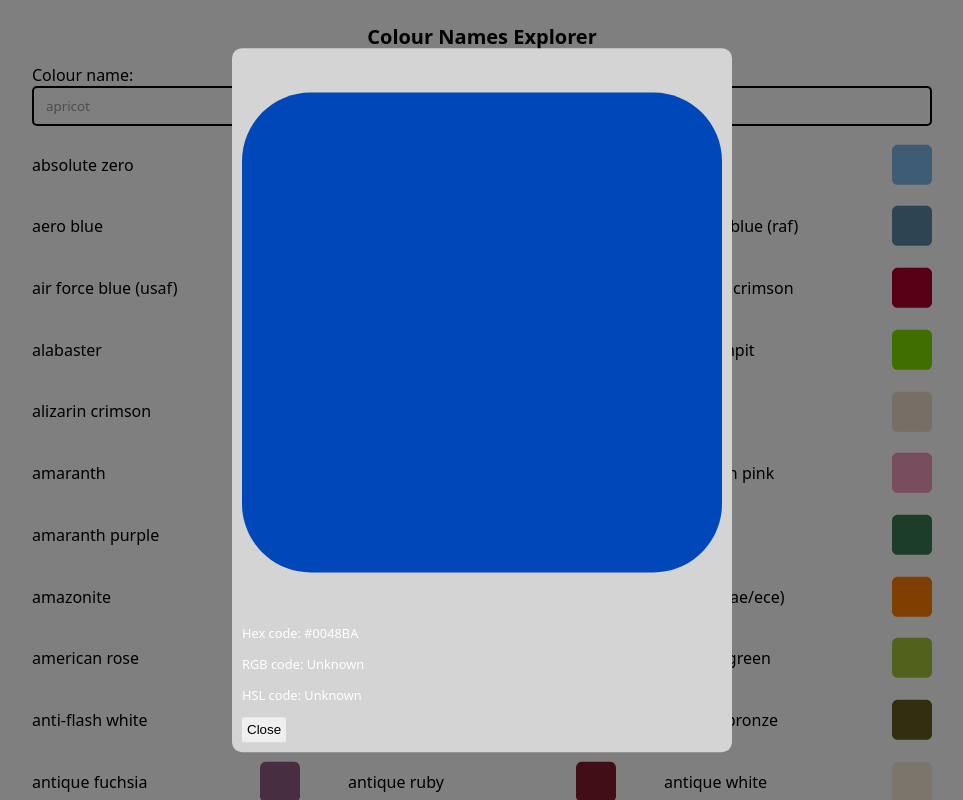
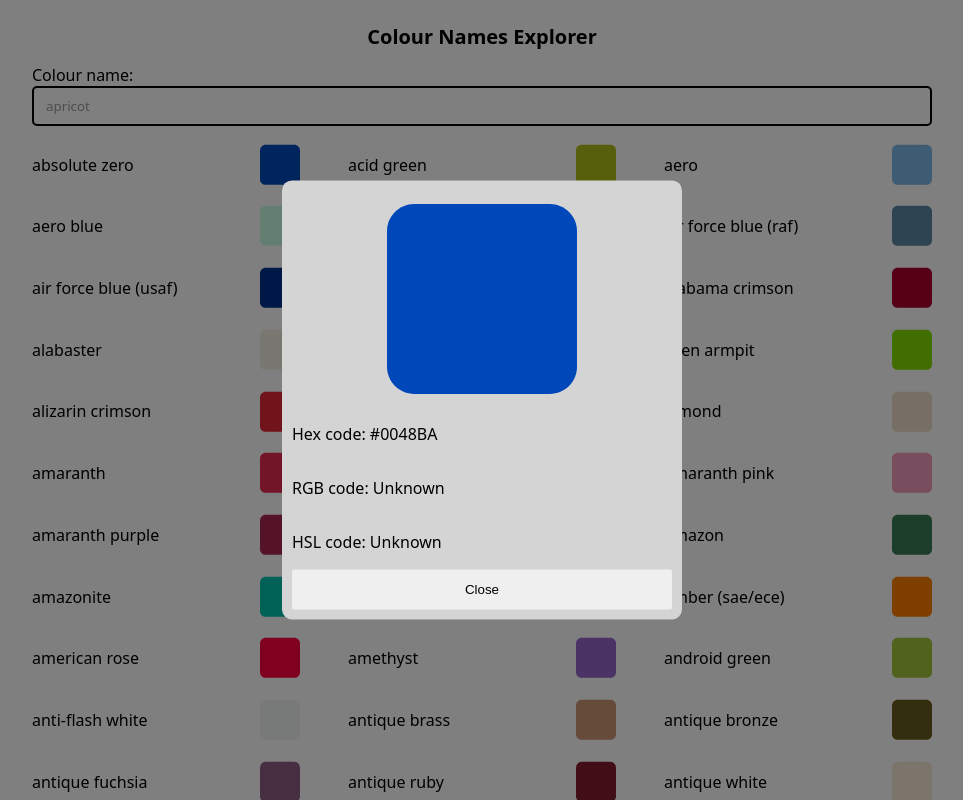
Before and after one commit to KP1709/ColourNameExplorer, a React (Vite) app: page / in a window 1280 px wide. Both pictures are taken after a click on the item "absolute zero". Shown: the top 800 px of the page, without its empty margins (158-1121 px from the left). Built offline with nearby package versions, Linux system fonts and the light colour scheme; no server answers.

Commit message:
Update modal styling

```diff
--- a/src/styles/modal.css
+++ b/src/styles/modal.css
@@ -10,29 +10,40 @@
 .modal {
     width: 90%;
     max-width: 500px;
-    border-radius: 10px;
+    display: flex;
+    flex-direction: column;
     position: fixed;
     top: 50%;
     left: 50%;
     transform: translate(-50%, -50%);
     padding: 10px;
+    border-radius: 10px;
     background-color: hsl(0, 0%, 83%);
     z-index: 1;
 
-    h2,
     p {
-        color: #fff;
-    }
-
-    p {
-        font-size: 0.8rem;
+        font-size: 1rem;
+        color:black;
     }
 
     button {
         font-family: "Poppins", sans-serif;
+        width: 100%;
+        height: 40px;
         padding: 5px 5px;
         border: none;
         border-radius: 2px;
         cursor: pointer;
     }
+
+    svg{
+        width: 50%;
+        align-self: center;
+    }
 }
+
+@media (min-width: 395px){
+    .modal{
+        width: 400px;
+    }
+}
```
